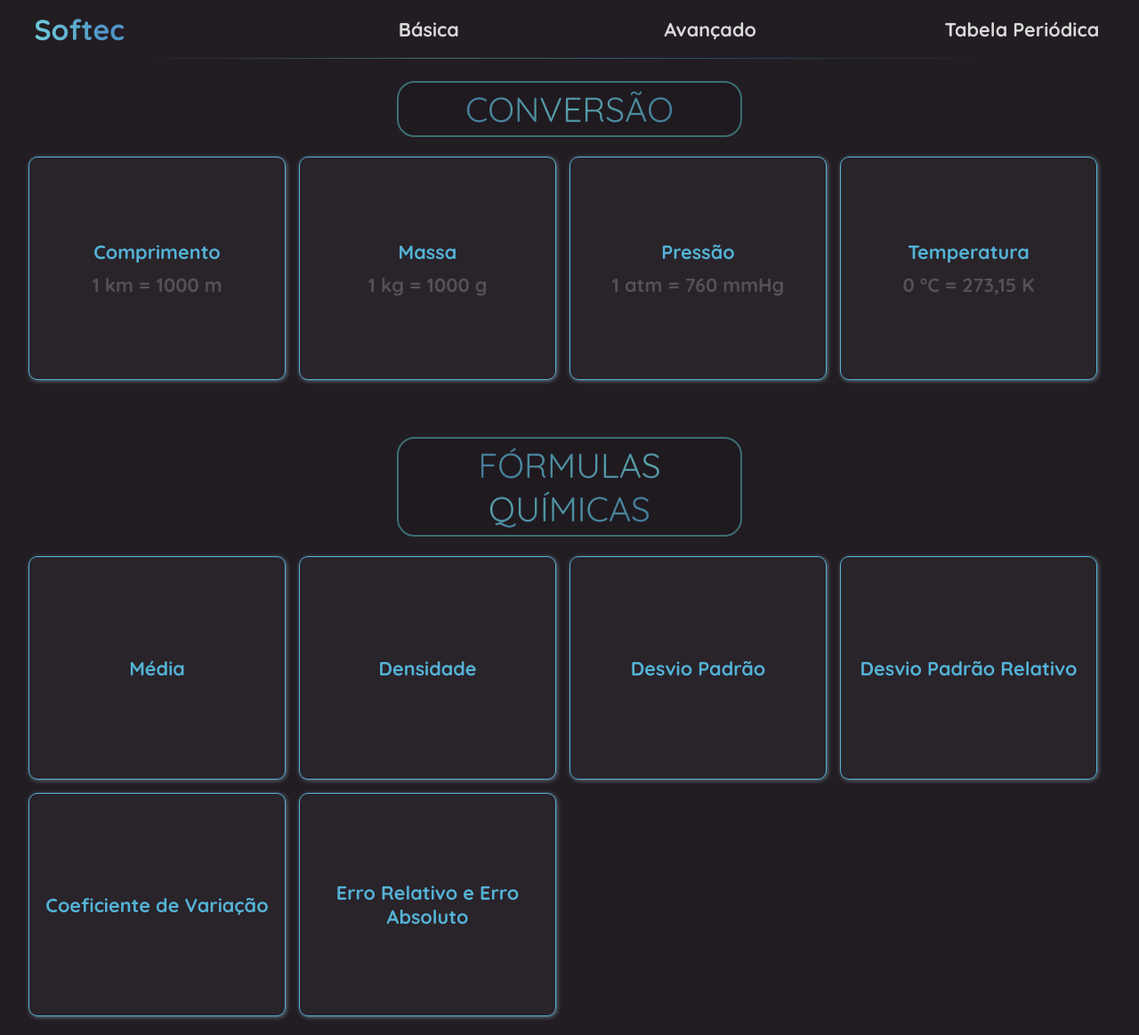
After one commit to bonatowil/TCC, a PHP site: page /pages/advanced.html in a window 1280 px wide. The commit adds this page. Shown: the whole page at 89% size. Run offline with PHP 8.4, Linux system fonts and the light colour scheme.

Commit message:
Algumas mudanças no estilo e no esqueleto do site

```diff
--- a/assets/css/calculadora.css
+++ b/assets/css/calculadora.css
@@ -41,16 +41,16 @@ button.first {
 }
 
 button.last.diagonal {
-    border-radius: 0 0 5px 0;
+    border-radius: 0 0 20px 0;
 }
 
 button.first.diagonal {
-    border-radius: 0 0 0 5px;
+    border-radius: 0 0 0 20px;
 }
 
 .output {
     grid-column: 1 / -1;
-    border-radius: 10px 10px 0 0;
+    border-radius: 20px 20px 0 0;
     background-color: hwb(0 0% 100% / 0.75);
     display: flex;
     align-items: flex-end;
--- a/assets/css/style.css
+++ b/assets/css/style.css
@@ -15,7 +15,6 @@
     box-sizing: border-box;
 }
 body {
-    counter-reset: list-num 1;
     caret-color: transparent;
     overflow: auto;
     margin: 0;
@@ -25,21 +24,24 @@ body {
     font-family: 'Quicksand', sans-serif;
 }
 
-h1 {
+h2 {
     font-weight: 400;
     width: 10em;
     margin: auto;
     text-align: center;
-    border-radius: 8px;
-    border: 1px solid var(--gainsboro);
-    background-color: var(--indigo-dye);
-    color: white;
+    border-radius: 20px ;
+    border: 2px solid var(--ming);
     font-size: 1.8em;
     padding: 5px;
+    backdrop-filter: brightness(.9);
 }
 
-h1#formulas {
-    width: 12em;
+h2 span {
+    background-image: radial-gradient(var(--ming), var(--indigo-dye));
+    background-clip: text;
+    -webkit-background-clip: text;
+    -webkit-text-fill-color: transparent;
+    filter: brightness(1.5);
 }
 
 nav {
@@ -47,15 +49,33 @@ nav {
     gap: 1vmax;
     color: var(--gainsboro);
     text-align: center;
-    padding: 3vmax;
-    background-color: #04052eba;
-    box-shadow: 0 0 20px var(--oxford-blue);
-    margin-bottom: 1vmax;
+    padding: 1vmax;
+    margin-bottom: 2vmax;
+    position: relative;
 }
+
+nav::after {
+    content: "";
+    width: 75%;
+    position: absolute;
+    background-image: linear-gradient(to right,
+        var(--background-color),
+        var(--ming),
+        var(--indigo-dye),
+        var(--background-color));
+    height: 1px;
+    bottom: 0;
+    left: 50%;
+    transform: translateX(-50%);
+    /* filter: brightness(2); */
+}
+
 nav div {
     display: grid;
     place-items: center;
-    flex-basis: calc(100% / 6);
+    flex-basis: calc(100% / 4);
+    font-weight: 700;
+
 }
 
 nav div a {
@@ -84,73 +104,87 @@ a.link:hover::after {
     transform: scale(1, 1);
 }
 
+nav a:hover {
+    animation: scale 100ms ease-in-out forwards;
+}
 
 nav div.logo {
+    font-size: 2rem;
+    padding-left: 2vmax;
     display: grid;
     justify-items: start;
     align-items: center;
+    background-image: linear-gradient(to right, var(--ming), var(--indigo-dye), var(--indigo-dye), var(--indigo-dye));
+    background-clip: text;
+    -webkit-background-clip: text;
+    -webkit-text-fill-color: transparent;
+    filter: brightness(2);
+
+}
+
+nav div.table {
+    padding-right: 2vmax;
+    display: grid;
+    justify-items: end;
+    align-items: center;
+}
+
+.content_list:not(:last-of-type) {
+    margin-bottom: 5vmax;
 }
 
 .content_list ul {
-    padding: 10px;
+    padding: 0 2rem;
     list-style: none;
     display: flex;
-    flex-direction: column;
-    align-items: center;
-    width: 50%;
-    margin: 25px auto;
-    text-align: center;
-    gap: 10px;
+    flex-direction: row;
+    gap: 15px;
+    flex-wrap: wrap;
 }
 
 .content_list ul li {
     display: flex;
+    flex-direction: column;
     text-align: center;
     align-items: center;
-    width: 100%;
     border: 1px solid #54b3d6;
     border-radius: 10px;
+    flex-basis: calc(25% - 15px);
+    backdrop-filter: brightness(1.2 );
+    box-shadow: 1px 1px 5px rgba(173, 216, 230, 0.5);
 }
 
 
 .content_list ul li a {
+    display: flex;
+    flex-direction: column;
+    justify-content: center;
+    gap: 10px;
+    aspect-ratio: 1.2 / 1;
     padding: 1vmax;
     font-weight: 900;
     width: 100%;
-    counter-increment: list-num;
     margin: 5px;
-    display: inline-block;
     text-decoration: none;
-    background-image: linear-gradient(
-        to right,
-        #54b3d6,
-        #54b3d6 50%,
-        #000 50%
-      );
-    background-size: 200% 100%;
-    position: relative;
-    background-clip: auto;
-    -webkit-background-clip: text;
-    -webkit-text-fill-color: transparent;
+    color: #54b3d6;
 }
 
-.content_list ul li a:before{
-    content: '';
-    background: #54b3d6;
-    display: block;
-    position: absolute;
-    bottom: -3px;
-    left: 0;
-    width: 0;
-    height: 3px;
-    transition: all 0.3s linear;
+.content_list ul li a span {
+    color: #808080;
+    opacity: .5;
+}
+.content_list ul li img {
+    width: 80%;
+    aspect-ratio: 3 / 1;
+    margin: 0 auto;
 }
 
 .content_list ul li a:hover {
-   background-position: 0;
+    animation: scale 150ms ease-in-out forwards;
 }
 
-.content_list ul li a:hover::before{
-    width: 100%;
-    border-radius: 100vh;
+@keyframes scale {
+    to {
+        transform: scale(1.1);
+    }
 }
--- /dev/null
+++ b/pages/advanced.html
@@ -0,0 +1,40 @@
+<!DOCTYPE html>
+<html lang="pt-br">
+<head>
+    <meta charset="UTF-8">
+    <meta http-equiv="X-UA-Compatible" content="IE=edge">
+    <meta name="viewport" content="width=1024">
+    <link rel="shortcut icon" href="../assets/images/lab_icon.ico" type="image/x-icon">
+    <link rel="stylesheet" href="../assets/css/style.css">
+    <title>Conversion</title>
+</head>
+<body>
+    <nav>
+        <div class="logo">Softec</div>
+        <div class="basic"><a class="link" href="../index.html">Básica</a></div>
+        <div class="conversion"><a class="link" href="advanced.html">Avançado</a></div>
+        <div class="table"><a class="link" href="table.html">Tabela Periódica</a></div>
+    </nav>
+    <h2 id="conversion"><span>CONVERSÃO</span></h2>
+    <div class="content_list">
+        <ul>
+            <li><a href="#">Comprimento <span>1 km = 1000 m</span></a></li>
+            <li><a href="#">Massa <span>1 kg = 1000 g</span></a></li>
+            <li><a href="#">Pressão <span>1 atm = 760 mmHg</span></a></li>
+            <li><a href="#">Temperatura <span>0 °C = 273,15 K</span></a></li>
+        </ul>
+    </div>
+    <h2 id="formulas"><span>FÓRMULAS QUÍMICAS</span></h1>
+    <div class="content_list">
+        <ul>
+            <li><a href="#">Média </a></li>
+            <li><a href="#">Densidade</a></li>
+            <li><a href="#">Desvio Padrão</a></li>
+            <li><a href="#">Desvio Padrão Relativo</a></li>
+            <li><a href="#">Coeficiente de Variação</a></li>
+            <li><a href="#">Erro Relativo e Erro Absoluto</a></li>
+        </ul>
+    </div>
+
+</body>
+</html>
```
Also changed, not shown: assets/css/table.css (+11 -5 lines), index.html (+5 -6 lines), pages/conversion.html (deleted, +0 -29 lines), pages/formulas.html (deleted, +0 -31 lines), pages/table.html (+16 -6 lines), assets/css/images/lab_icon.ico (renamed from assets/images/lab_icon.ico), assets/css/images/mean.png (added), assets/css/images/mean.webp (added).
